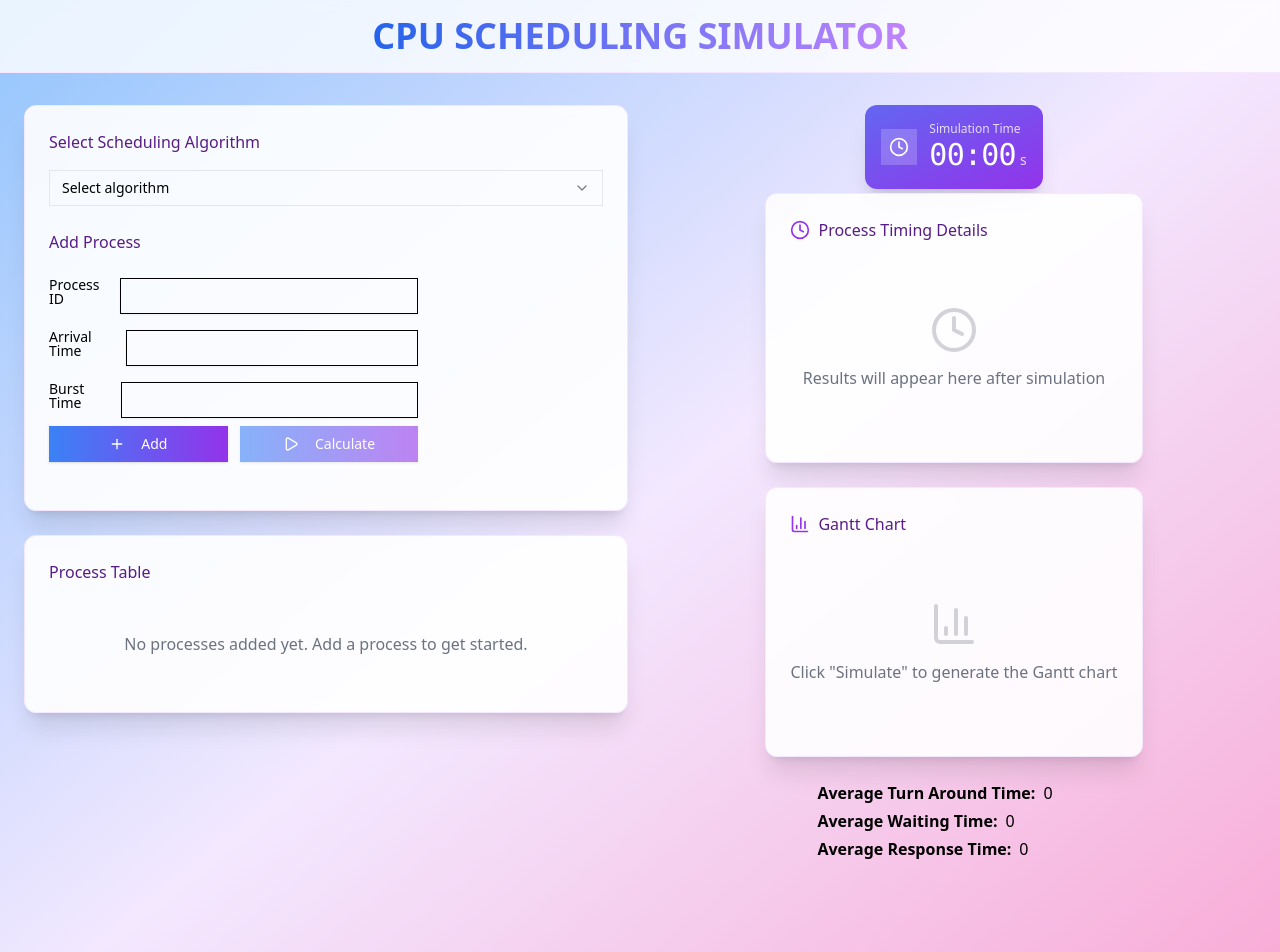
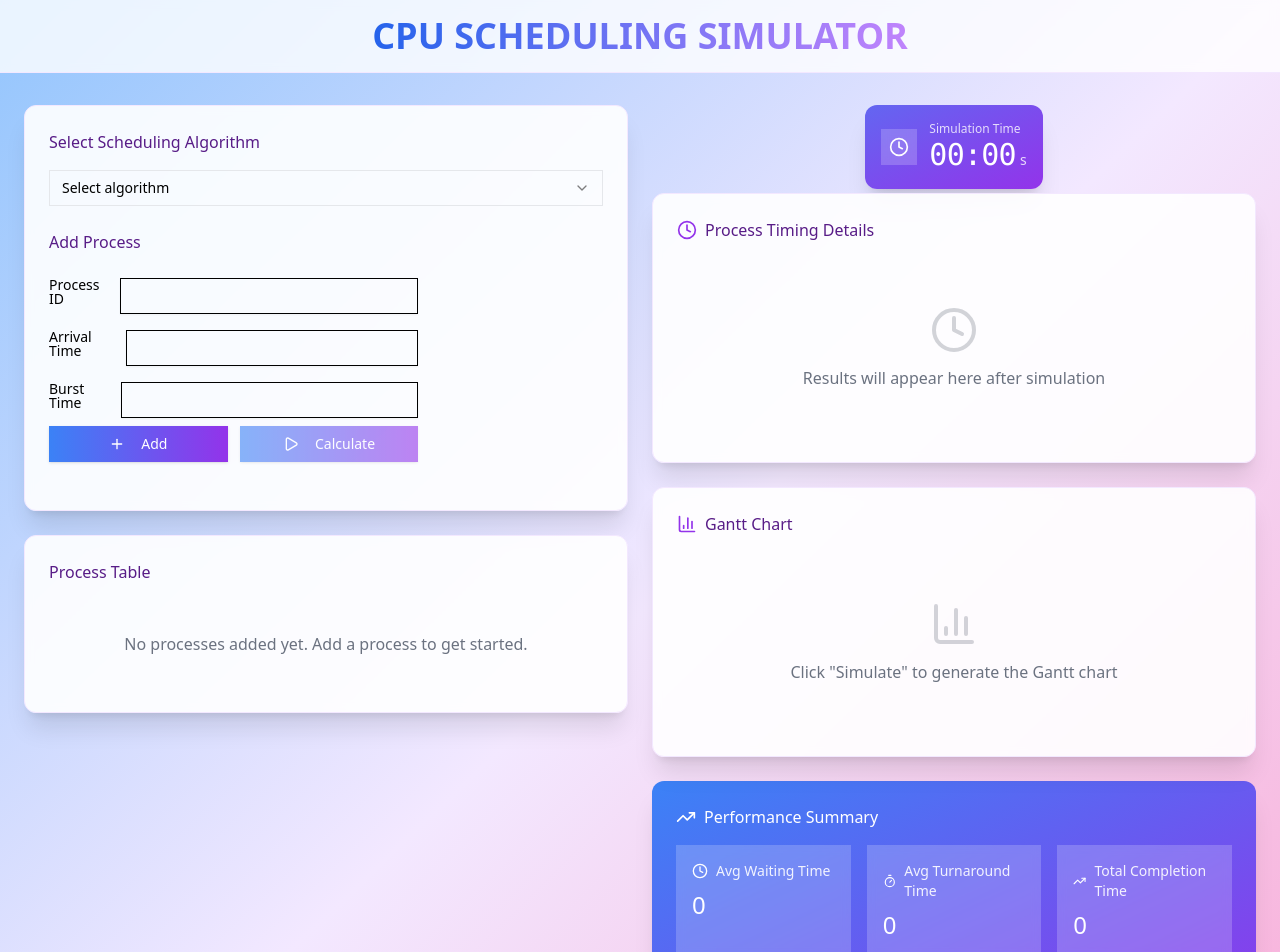
Before and after one commit to Tejas383/LPU_CSE311_CA2, a React (Vite) app: page / in a window 1280 px wide. Shown: the top 952 px of the page. Built offline with nearby package versions, Linux system fonts and the light colour scheme.

Commit message:
feat: Remove simulation component from Results and add Summary component for performance metrics

```diff
--- a/src/Results.jsx
+++ b/src/Results.jsx
@@ -3,6 +3,7 @@ import ResultsTable from "./ResultsTable";
 import GanttChart from "./GanttChart";
 import ReadyQueue from "./readyQueue";
 import Simulation from "./Simulation";
+import Summary from "./Summary";
 
 const Results = ({
   calculatedProcess,
@@ -11,55 +12,12 @@ const Results = ({
   currentTime,
   isSimulating,
 }) => {
-  const n = calculatedProcess.length;
-  const averageTAT = n
-    ? (calculatedProcess.reduce((sum, p) => sum + (p.tat ?? 0), 0) / n).toFixed(
-        2
-      )
-    : 0;
-  const averageWT = n
-    ? (calculatedProcess.reduce((sum, p) => sum + (p.wt ?? 0), 0) / n).toFixed(
-        2
-      )
-    : 0;
-  const averageRT = n
-    ? (calculatedProcess.reduce((sum, p) => sum + (p.rt ?? 0), 0) / n).toFixed(
-        2
-      )
-    : 0;
 
   return (
     <div className="space-y-6">
       <ResultsTable calculatedProcess={calculatedProcess} />
-
-      {/* {ganttData.length > 0 && (
-        <div className="mt-10">
-          <h2 className="text-2xl font-bold text-center mb-4">Simulation</h2>
-          <Simulation processes={ganttData} />
-        </div>
-      )} */}
       <GanttChart gantt={ganttData} currentTime={currentTime} />
-      {/* {!isSimulating && (
-        <GanttChart gantt={ganttData} currentTime={currentTime} />
-      )} */}
-
-      {/* <ReadyQueue readyQueue={readyQueue} /> */}
-      {/* <Simulation /> */}
-
-      <div className="flex flex-col items-start w-full px-5 gap-1 ml-8">
-        <div className="flex flex-row gap-2">
-          <span className="font-bold ">Average Turn Around Time: </span>
-          <span> {averageTAT}</span>
-        </div>
-        <div className="flex flex-row gap-2">
-          <span className="font-bold ">Average Waiting Time: </span>
-          <span> {averageWT}</span>
-        </div>
-        <div className="flex flex-row gap-2">
-          <span className="font-bold ">Average Response Time: </span>
-          <span> {averageRT}</span>
-        </div>
-      </div>
+      <Summary calculatedProcess={calculatedProcess} />
     </div>
   );
 };
--- /dev/null
+++ b/src/Summary.jsx
@@ -0,0 +1,67 @@
+import React from 'react'
+import { Card } from './components/ui/card'
+import { TrendingUp, Clock, Timer } from 'lucide-react';
+
+const Summary = ({ calculatedProcess }) => {
+
+  const n = calculatedProcess.length;
+  const averageTAT = n
+    ? (calculatedProcess.reduce((sum, p) => sum + (p.tat ?? 0), 0) / n).toFixed(
+        2
+      )
+    : 0;
+  const averageWT = n
+    ? (calculatedProcess.reduce((sum, p) => sum + (p.wt ?? 0), 0) / n).toFixed(
+        2
+      )
+    : 0;
+  const averageRT = n
+    ? (calculatedProcess.reduce((sum, p) => sum + (p.rt ?? 0), 0) / n).toFixed(
+        2
+      )
+    : 0;
+
+  return (
+    <Card className="p-6 bg-gradient-to-br from-blue-500 to-purple-600 text-white shadow-xl border-0">
+      <div className="flex items-center gap-2 mb-4">
+        <TrendingUp className="w-5 h-5" />
+        <h3>Performance Summary</h3>
+      </div>
+
+      <div className="grid grid-cols-1 md:grid-cols-3 gap-4">
+        <div className="bg-white/20 backdrop-blur-sm rounded-lg p-4">
+          <div className="flex items-center gap-2 mb-2">
+            <Clock className="w-4 h-4" />
+            <p className="text-sm opacity-90">Avg Waiting Time</p>
+          </div>
+          <p className="text-2xl">{averageWT}</p>
+        </div>
+
+        <div className="bg-white/20 backdrop-blur-sm rounded-lg p-4">
+          <div className="flex items-center gap-2 mb-2">
+            <Timer className="w-4 h-4" />
+            <p className="text-sm opacity-90">Avg Turnaround Time</p>
+          </div>
+          <p className="text-2xl">{averageTAT}</p>
+        </div>
+
+        <div className="bg-white/20 backdrop-blur-sm rounded-lg p-4">
+          <div className="flex items-center gap-2 mb-2">
+            <TrendingUp className="w-4 h-4" />
+            <p className="text-sm opacity-90">Total Completion Time</p>
+          </div>
+          <p className="text-2xl">{averageRT}</p>
+        </div>
+      </div>
+
+      <div className="mt-4 p-3 bg-white/10 backdrop-blur-sm rounded-lg text-sm">
+        <p className="opacity-90">
+          <strong>Lower is better:</strong> Waiting time indicates how long processes wait before
+          execution. Turnaround time shows total time from arrival to completion.
+        </p>
+      </div>
+    </Card>
+  )
+}
+
+export default Summary
```
Also changed, not shown: src/App.jsx (+0 -7 lines).
